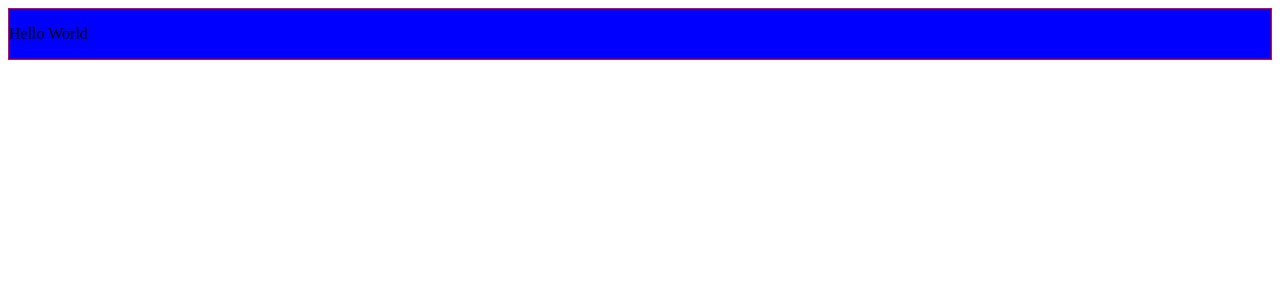
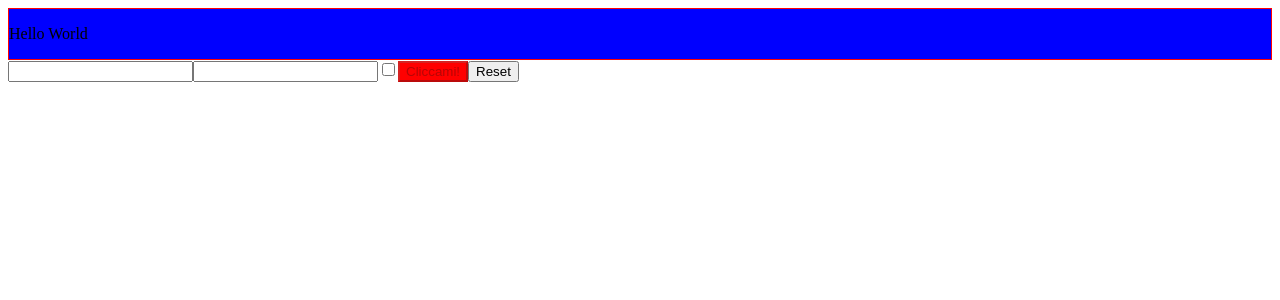
Before and after one commit to Roberta2017/ex-react, a React (Create React App) app in the folder my-app/: page / in a window 1280 px wide. Shown: the top 300 px of the page. Built offline with nearby package versions, Linux system fonts and the light colour scheme.

Commit message:
esercizio 02 styling

```diff
--- a/my-app/src/App.js
+++ b/my-app/src/App.js
@@ -1,11 +1,12 @@
-
 import './index.css';
 import {Welcome} from "./Welcome"
+import {Login} from './Login'
 
 function App() {
   return (
     <div className="App">
      <Welcome/>
+     <Login />
     </div>
   );
 }
--- /dev/null
+++ b/my-app/src/Login.js
@@ -0,0 +1,58 @@
+import React from "react";
+
+
+export class Login extends React.Component {
+    state = {
+        username: "",
+        password: "",
+        checked: false,
+    };
+    handleInputChange = (event) => {
+        let value = '';
+        const name = event.target.name;
+        event.target.type === 'checkbox' ? value = event.target.checked :value = event.target.value;
+
+        this.setState({
+            [name]: value,
+        });
+    };
+    onLogin = () => {
+      console.log(this.state)
+    }
+
+
+
+    handleResetState = () => {
+      this.setState({
+        username: "",
+        password: "",
+        checked: false,
+      })
+
+    }
+    render() {
+        const backgroundStyle = {
+            backgroundColor: this.state.password.length > 8 ? 'green' : 'red',
+          }
+
+
+
+return(
+    <div>
+       <input type="text" onChange={this.handleInputChange}  value={this.state.username}name="username" />
+
+        <input  type="password"onChange={this.handleInputChange}value={this.state.password}name="password"/>
+
+        <input type="checkbox"onChange={this.handleInputChange} checked={this.state.checked}name="checked"/>
+
+
+
+
+
+
+       <button onClick={this.onLogin}disabled={!this.state.username || this.state.password.length <= 8 ? true : false} style={backgroundStyle}>Cliccami!</button>
+
+
+        <button onClick={this.handleResetState}>Reset</button>
+      </div>
+    )}};
```
Also changed, not shown: my-app/src/index.css (line endings or trailing spaces).
